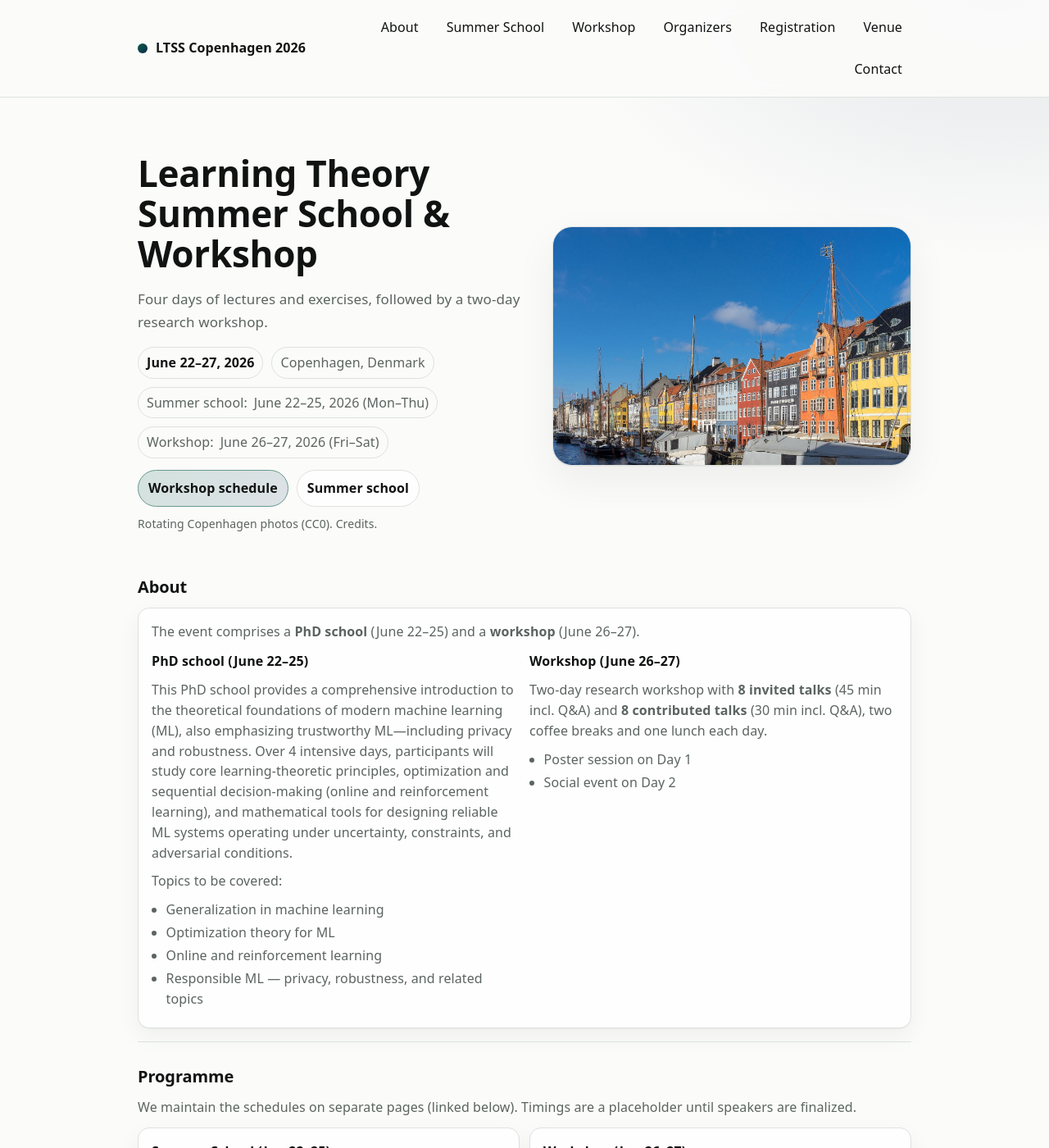
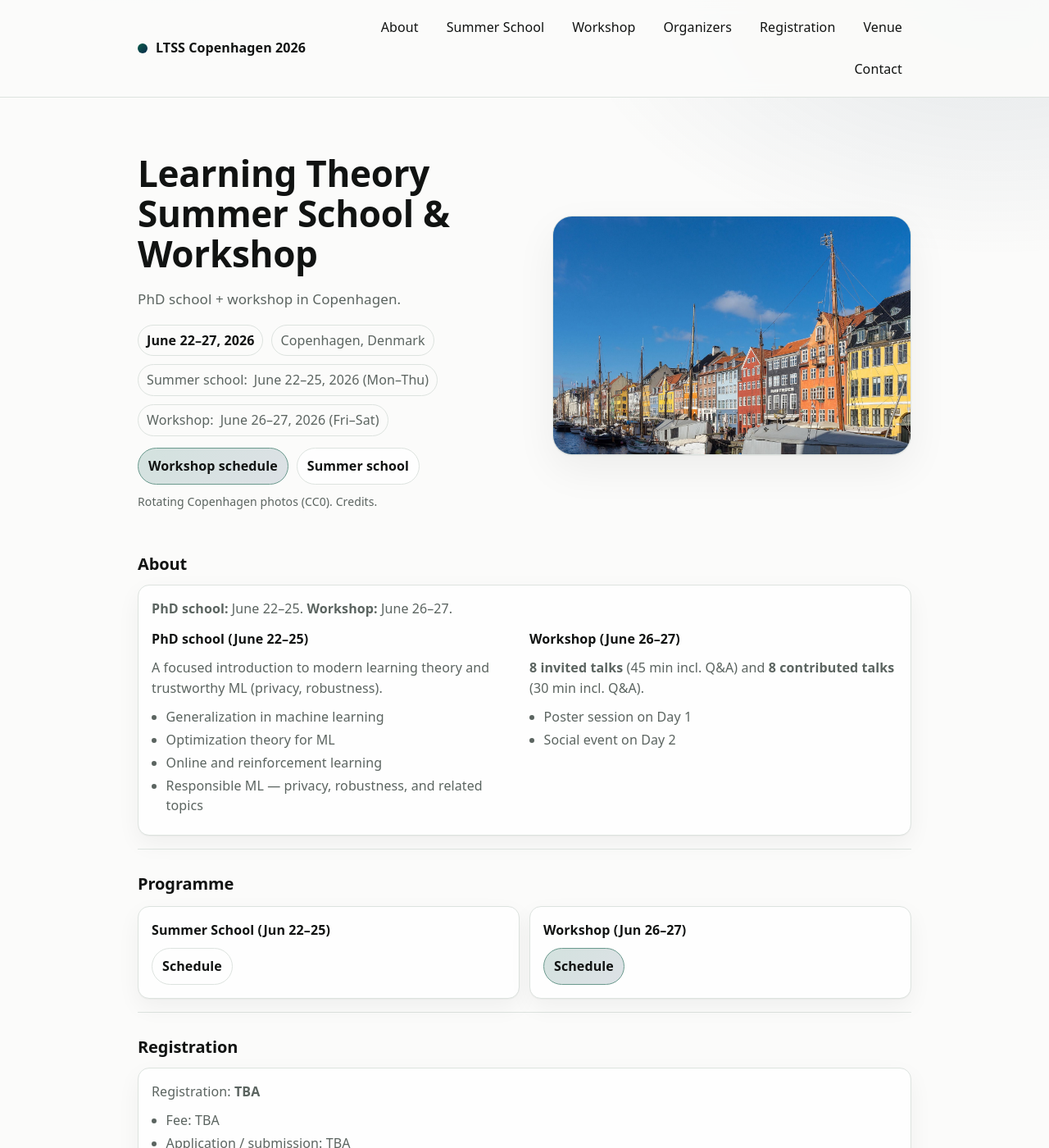
Before and after one commit to LTSScopenhagen/ltsscopenhagen.github.io, a Jekyll site: the page built from index.md, in a window 1280 px wide and 1400 px high. Shown: the whole window at 82% size. Built offline with Jekyll 4.4.1, drawn with Linux system fonts in a browser that asks for light colours; some of the changed text lies outside the part shown.

Commit message:
improve image

```diff
--- a/assets/css/main.css
+++ b/assets/css/main.css
@@ -260,9 +260,9 @@ a.person-card:hover{
   border-color: color-mix(in srgb, var(--line) 60%, var(--fg));
 }
 .avatar{
-  width: 64px;
-  height: 64px;
-  border-radius: 14px;
+  width: clamp(96px, 11vw, 150px);
+  height: clamp(96px, 11vw, 150px);
+  border-radius: 16px;
   overflow: hidden;
   border: 1px solid var(--line);
   flex: 0 0 auto;
--- a/index.md
+++ b/index.md
@@ -10,7 +10,7 @@ title: "LTSS Copenhagen 2026"
     <div class="hero-copy">
       <h1>Learning Theory Summer School & Workshop</h1>
       <p class="lead muted">
-        Four days of lectures and exercises, followed by a two-day research workshop.
+        PhD school + workshop in Copenhagen.
       </p>
       <div class="hero-meta">
         <div class="pill"><strong>{{ site.data.event.dates_full }}</strong></div>
@@ -36,19 +36,13 @@ title: "LTSS Copenhagen 2026"
 <section id="about">
   <h2>About</h2>
   <div class="card">
-    <p class="muted">
-      The event comprises a <strong>PhD school</strong> (June 22–25) and a <strong>workshop</strong> (June 26–27).
-    </p>
+    <p class="muted"><strong>PhD school:</strong> June 22–25. <strong>Workshop:</strong> June 26–27.</p>
     <div class="grid two" style="margin-top: 12px;">
       <div>
         <p><strong>PhD school (June 22–25)</strong></p>
         <p class="muted">
-          This PhD school provides a comprehensive introduction to the theoretical foundations of modern machine learning (ML),
-          also emphasizing trustworthy ML—including privacy and robustness. Over 4 intensive days, participants will study core
-          learning-theoretic principles, optimization and sequential decision-making (online and reinforcement learning), and
-          mathematical tools for designing reliable ML systems operating under uncertainty, constraints, and adversarial conditions.
+          A focused introduction to modern learning theory and trustworthy ML (privacy, robustness).
         </p>
-        <p class="muted">Topics to be covered:</p>
         <ul class="muted">
           <li>Generalization in machine learning</li>
           <li>Optimization theory for ML</li>
@@ -59,8 +53,7 @@ title: "LTSS Copenhagen 2026"
       <div>
         <p><strong>Workshop (June 26–27)</strong></p>
         <p class="muted">
-          Two-day research workshop with <strong>8 invited talks</strong> (45 min incl. Q&amp;A) and
-          <strong>8 contributed talks</strong> (30 min incl. Q&amp;A), two coffee breaks and one lunch each day.
+          <strong>8 invited talks</strong> (45 min incl. Q&amp;A) and <strong>8 contributed talks</strong> (30 min incl. Q&amp;A).
         </p>
         <ul class="muted">
           <li>Poster session on Day 1</li>
@@ -73,19 +66,14 @@ title: "LTSS Copenhagen 2026"
 
 <section id="programme">
   <h2>Programme</h2>
-  <p class="muted">
-    We maintain the schedules on separate pages (linked below). Timings are a placeholder until speakers are finalized.
-  </p>
   <div class="grid two" style="margin-top: 12px;">
     <div class="card">
       <p><strong>Summer School (Jun 22–25)</strong></p>
-      <p class="muted tiny">Lectures + exercises (4 days).</p>
-      <a class="btn" href="{{ '/summer-school/' | relative_url }}">View summer school schedule</a>
+      <a class="btn" href="{{ '/summer-school/' | relative_url }}">Schedule</a>
     </div>
     <div class="card">
       <p><strong>Workshop (Jun 26–27)</strong></p>
-      <p class="muted tiny">Invited + contributed talks, posters, and social.</p>
-      <a class="btn primary" href="{{ '/workshop/day-1/' | relative_url }}">View workshop schedule</a>
+      <a class="btn primary" href="{{ '/workshop/day-1/' | relative_url }}">Schedule</a>
     </div>
   </div>
 </section>
@@ -121,7 +109,7 @@ title: "LTSS Copenhagen 2026"
       {% for o in site.data.organizers %}
         <a class="person-card" href="{{ '/organizers/' | relative_url }}" aria-label="View organizers">
           <div class="avatar">
-            <img src="{{ o.photo | relative_url }}" alt="Photo of {{ o.name }}" loading="lazy" width="120" height="120" />
+            <img src="{{ o.photo | relative_url }}" alt="Photo of {{ o.name }}" loading="lazy" width="180" height="180" />
           </div>
           <div class="person-body">
             <div class="person-name">{{ o.name }}</div>
@@ -133,7 +121,7 @@ title: "LTSS Copenhagen 2026"
       {% endfor %}
     </div>
     <p class="tiny muted" style="margin-top: 10px;">
-      Full list (with links and photo credits): <a href="{{ '/organizers/' | relative_url }}">Organizers page</a>.
+      <a href="{{ '/organizers/' | relative_url }}">Organizers page</a>.
     </p>
   </div>
 </section>
@@ -142,6 +130,5 @@ title: "LTSS Copenhagen 2026"
   <h2>Contact</h2>
   <div class="card">
     <p class="muted">Email: <strong>{{ site.data.event.contact_email }}</strong></p>
-    <p class="muted tiny">If you want a submissions page, speaker list, or separate workshop CFP page, we can add it.</p>
   </div>
 </section>
```
Also changed, not shown: organizers.md (+2 -2 lines), summer-school.md (+3 -5 lines).
